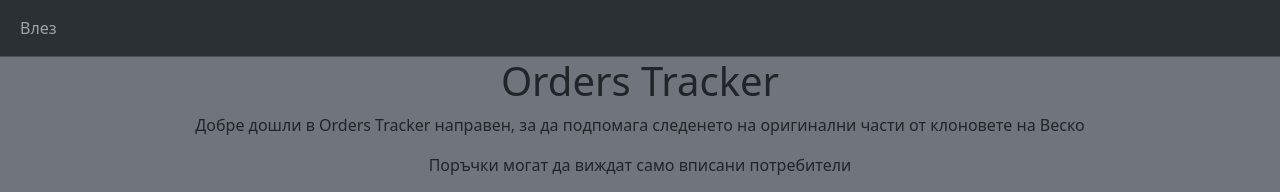
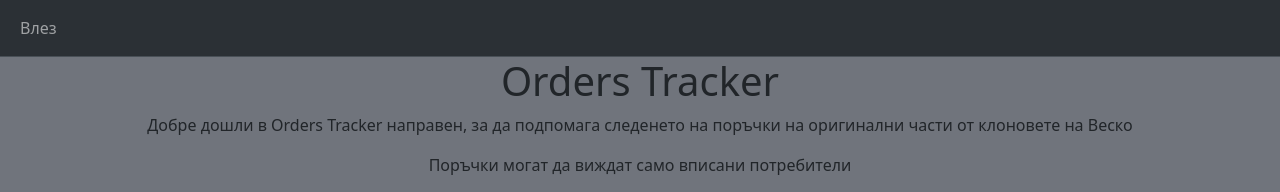
Before and after one commit to pinciflucnik/orderstracker, a website with bundled scripts: page index.html in a window 1280 px wide. Shown: the top 192 px of the page. Built offline with nearby package versions, Linux system fonts and the light colour scheme.

Commit message:
text update

```diff
--- a/index.html
+++ b/index.html
@@ -25,7 +25,7 @@
         <div id="container">
             <div>
                 <h1>Orders Tracker</h1>
-                <p class="intro">Добре дошли в Orders Tracker направен, за да подпомага следенето на оригинални части от клоновете на Веско</p>
+                <p class="intro">Добре дошли в Orders Tracker направен, за да подпомага следенето на поръчки на оригинални части от клоновете на Веско</p>
             </div>
         </div>
     </main>
```
